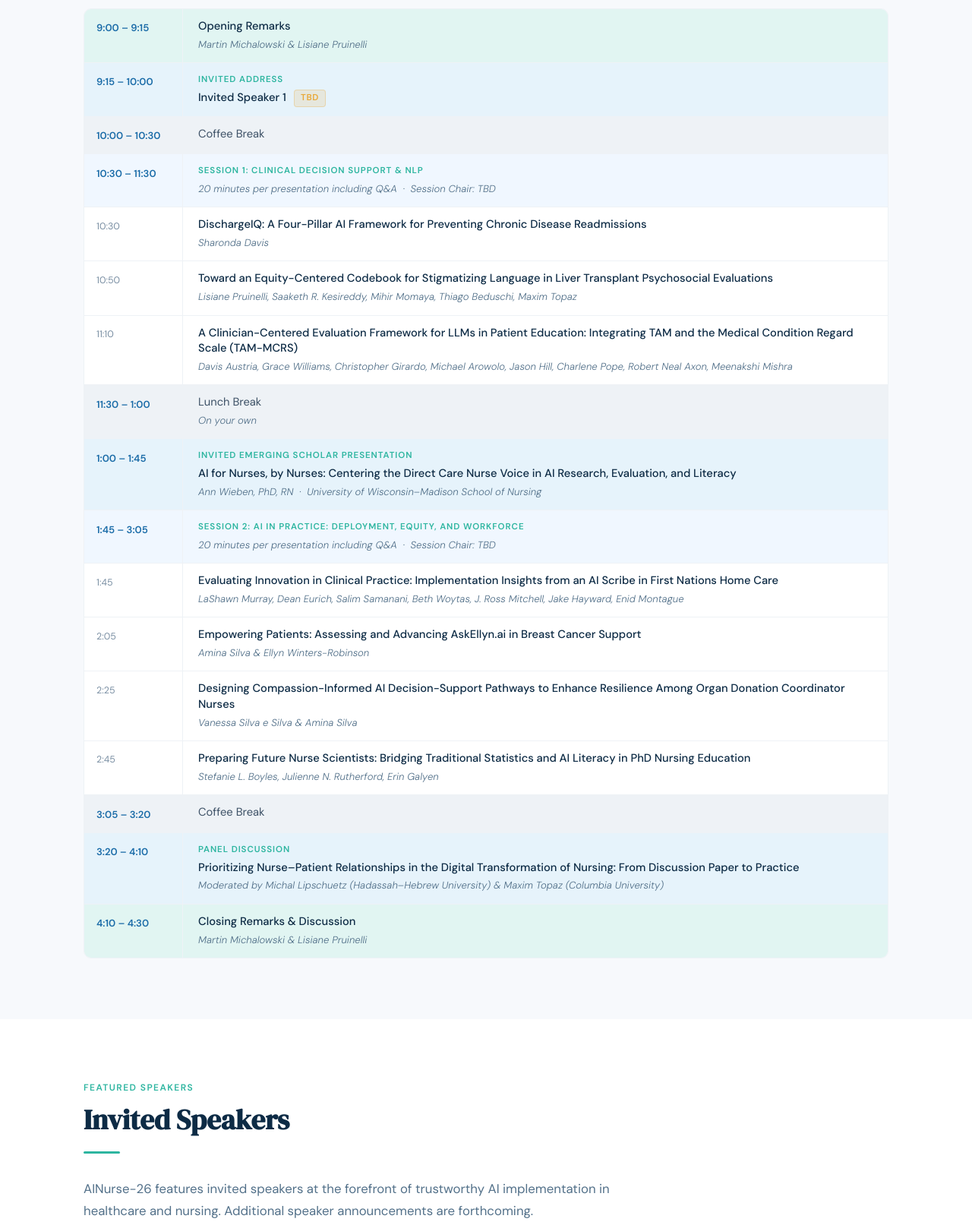
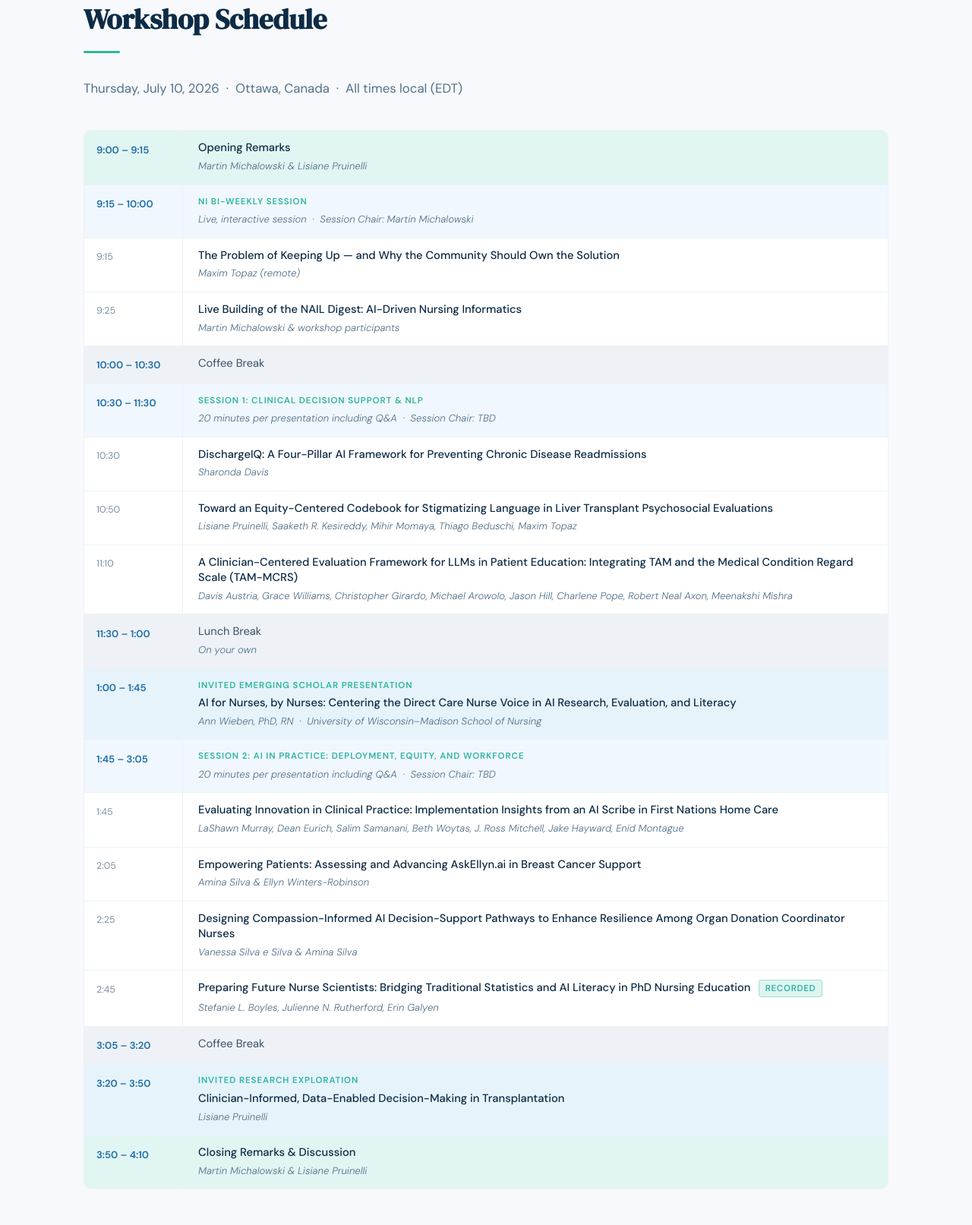
Before and after one commit to mmichalowski/ainurse26, a plain HTML site: page index.html in a window 1280 px wide. Shown: the part 3651-5264 px from the top of the page at 76% size. Drawn offline with Linux system fonts and the light colour scheme.

Commit message:
Add files via upload

```diff
--- a/index.html
+++ b/index.html
@@ -577,6 +577,22 @@
     vertical-align: middle;
   }
 
+  /* Recorded pill */
+  .recorded {
+    display: inline-block;
+    background: rgba(45,181,160,0.15);
+    color: var(--mint);
+    border: 1px solid rgba(45,181,160,0.35);
+    border-radius: 4px;
+    font-size: 0.72rem;
+    font-weight: 600;
+    padding: 0.15rem 0.5rem;
+    letter-spacing: 0.06em;
+    text-transform: uppercase;
+    margin-left: 0.4rem;
+    vertical-align: middle;
+  }
+
 
   /* SUBMISSION CONTENT */
   .sub-content-block {
@@ -1020,19 +1036,26 @@
       <div class="format-item">
         <div class="format-number">02</div>
         <div>
-          <h3>Invited Speaker / Panel</h3>
-          <p>An invited speaker or expert panel addressing trustworthy AI implementation in real-world clinical settings.</p>
+          <h3>NI Bi-Weekly Session: Live Building</h3>
+          <p>A hands-on opening session: a framing talk from Maxim Topaz followed by a live, in-room build of the NAIL Digest — a community-curated, AI-assisted literature digest for nursing informatics.</p>
         </div>
       </div>
       <div class="format-item">
         <div class="format-number">03</div>
         <div>
-          <h3>Structured Panel Discussion</h3>
-          <p><em>"Implementing Trustworthy AI in Nursing: From Research to Practice"</em> — a focused panel engaging participants in active debate.</p>
+          <h3>Invited Emerging Scholar Presentation</h3>
+          <p>Ann Wieben, PhD, RN (University of Wisconsin–Madison) presents <em>"AI for Nurses, by Nurses: Centering the Direct Care Nurse Voice in AI Research, Evaluation, and Literacy."</em></p>
         </div>
       </div>
       <div class="format-item">
         <div class="format-number">04</div>
+        <div>
+          <h3>Invited Research Exploration</h3>
+          <p>Lisiane Pruinelli presents <em>"Clinician-Informed, Data-Enabled Decision-Making in Transplantation,"</em> examining how data can support clinical judgment in transplant care.</p>
+        </div>
+      </div>
+      <div class="format-item">
+        <div class="format-number">05</div>
         <div>
           <h3>Facilitated Closing Discussion</h3>
           <p>A structured session to identify shared challenges and collaboratively define future research directions in AI and nursing.</p>
@@ -1059,10 +1082,18 @@
         <div class="sched-content"><span class="sched-title">Opening Remarks</span><span class="sched-auth">Martin Michalowski &amp; Lisiane Pruinelli</span></div>
       </div>
 
-      <!-- Invited Speaker 1 -->
-      <div class="sched-row sched-keynote">
+      <!-- NI Bi-Weekly Session -->
+      <div class="sched-row sched-session-hdr">
         <div class="sched-time">9:15 – 10:00</div>
-        <div class="sched-content"><span class="sched-session-label">Invited Address</span><span class="sched-title">Invited Speaker 1 <span class="tbd">TBD</span></span></div>
+        <div class="sched-content"><span class="sched-session-label">NI Bi-Weekly Session</span><span class="sched-auth">Live, interactive session &nbsp;·&nbsp; Session Chair: Martin Michalowski</span></div>
+      </div>
+      <div class="sched-row sched-paper">
+        <div class="sched-time">9:15</div>
+        <div class="sched-content"><span class="sched-title">The Problem of Keeping Up — and Why the Community Should Own the Solution</span><span class="sched-auth">Maxim Topaz (remote)</span></div>
+      </div>
+      <div class="sched-row sched-paper">
+        <div class="sched-time">9:25</div>
+        <div class="sched-content"><span class="sched-title">Live Building of the NAIL Digest: AI-Driven Nursing Informatics</span><span class="sched-auth">Martin Michalowski &amp; workshop participants</span></div>
       </div>
 
       <!-- Break -->
@@ -1124,7 +1155,7 @@
       </div>
       <div class="sched-row sched-paper">
         <div class="sched-time">2:45</div>
-        <div class="sched-content"><span class="sched-title">Preparing Future Nurse Scientists: Bridging Traditional Statistics and AI Literacy in PhD Nursing Education</span><span class="sched-auth">Stefanie L. Boyles, Julienne N. Rutherford, Erin Galyen</span></div>
+        <div class="sched-content"><span class="sched-title">Preparing Future Nurse Scientists: Bridging Traditional Statistics and AI Literacy in PhD Nursing Education <span class="recorded">Recorded</span></span><span class="sched-auth">Stefanie L. Boyles, Julienne N. Rutherford, Erin Galyen</span></div>
       </div>
 
       <!-- Break -->
@@ -1133,19 +1164,19 @@
         <div class="sched-content"><span class="sched-title">Coffee Break</span></div>
       </div>
 
-      <!-- Panel -->
+      <!-- Invited Research Exploration -->
       <div class="sched-row sched-keynote">
-        <div class="sched-time">3:20 – 4:10</div>
+        <div class="sched-time">3:20 – 3:50</div>
         <div class="sched-content">
-          <span class="sched-session-label">Panel Discussion</span>
-          <span class="sched-title">Prioritizing Nurse–Patient Relationships in the Digital Transformation of Nursing: From Discussion Paper to Practice</span>
-          <span class="sched-auth">Moderated by Michal Lipschuetz (Hadassah–Hebrew University) &amp; Maxim Topaz (Columbia University)</span>
+          <span class="sched-session-label">Invited Research Exploration</span>
+          <span class="sched-title">Clinician-Informed, Data-Enabled Decision-Making in Transplantation</span>
+          <span class="sched-auth">Lisiane Pruinelli</span>
         </div>
       </div>
 
       <!-- Closing -->
       <div class="sched-row sched-special">
-        <div class="sched-time">4:10 – 4:30</div>
+        <div class="sched-time">3:50 – 4:10</div>
         <div class="sched-content"><span class="sched-title">Closing Remarks &amp; Discussion</span><span class="sched-auth">Martin Michalowski &amp; Lisiane Pruinelli</span></div>
       </div>
 
@@ -1188,21 +1219,7 @@
         </div>
       </div>
 
-      <!-- Invited Speaker 1 TBD -->
-      <div class="speaker-card speaker-card-tbd">
-        <div class="speaker-header">
-          <div class="speaker-avatar" style="background:var(--gray-100);color:var(--gray-500);">TBD</div>
-          <div>
-            <h3 class="speaker-name" style="color:var(--gray-500);">Invited Speaker</h3>
-            <div class="speaker-creds" style="color:var(--gray-300);">To be announced</div>
-            <div class="speaker-slot">Invited Address &nbsp;·&nbsp; 9:15 – 10:00 am</div>
-          </div>
-        </div>
-        <div class="speaker-talk">
-          <div class="speaker-talk-label">Presentation Title</div>
-          <div class="speaker-talk-title" style="color:var(--gray-500);">Title to be announced <span class="tbd">TBD</span></div>
-        </div>
-      </div>
+      <!-- Invited Speaker 1 TBD removed — 9:15 slot now filled by the NI Bi-Weekly Session, see Workshop Schedule -->
 
     </div>
   </div>
```
